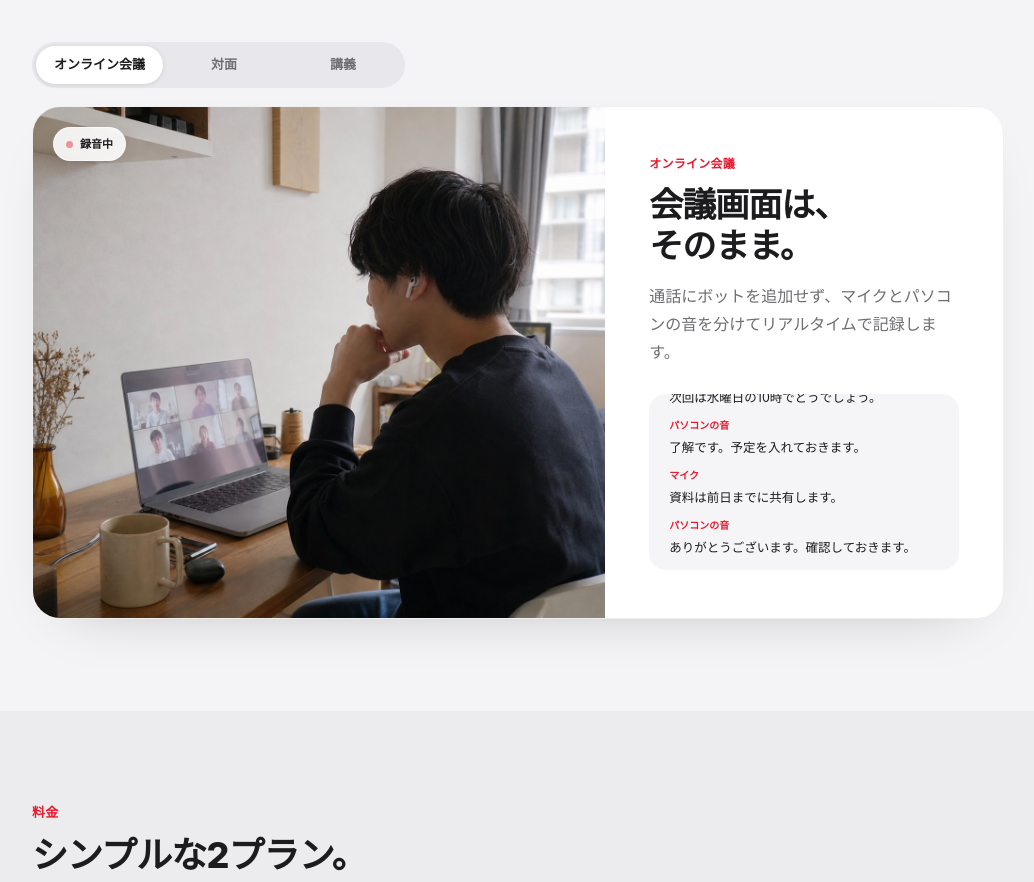
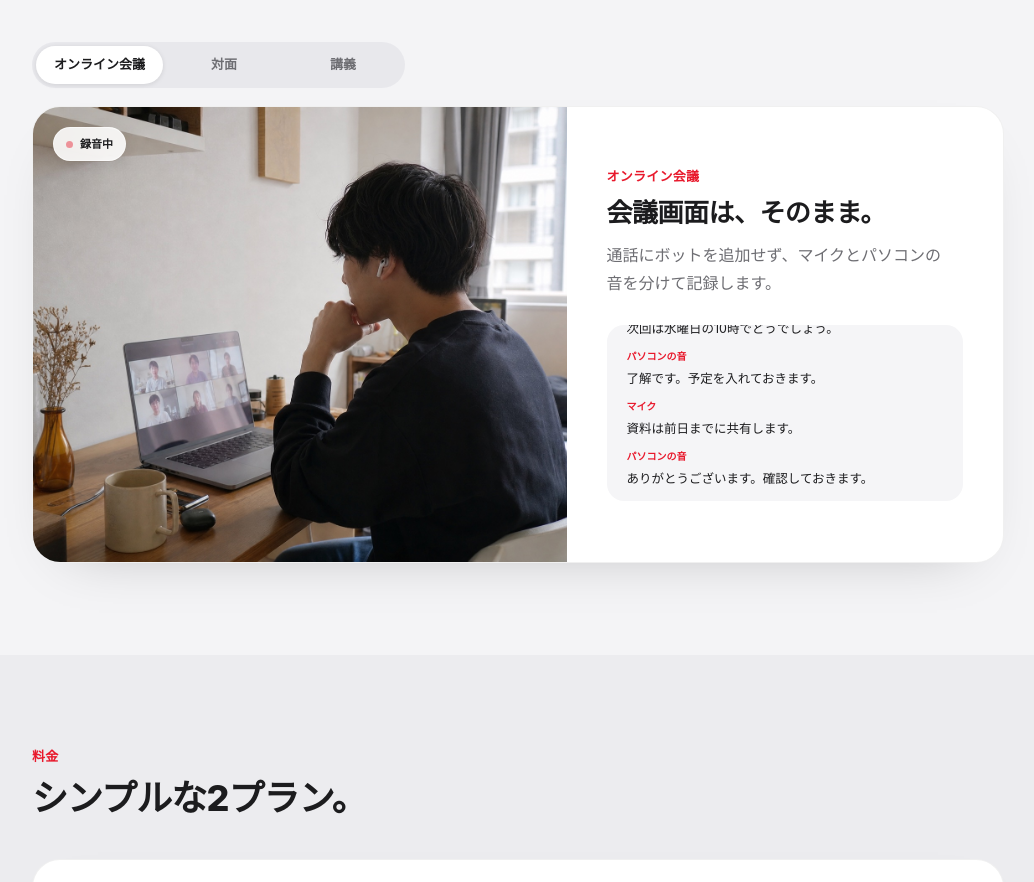
Before and after one commit to naoyattsuji/giroku-lp, a Next.js app: page / in a window 1280 px wide. Shown: the part 1437-2319 px from the top of the page, without its empty margins (122-1156 px from the left). Built offline with nearby package versions, Linux system fonts and the light colour scheme.

Commit message:
fix: 利用シーンの文章配置を統一

```diff
--- a/app/globals.css
+++ b/app/globals.css
@@ -269,7 +269,7 @@ h1, h2, h3 {
 }
 .scene-experience-card {
   display: grid;
-  grid-template-columns: minmax(0, 1.18fr) minmax(320px, 0.82fr);
+  grid-template-columns: minmax(0, 1.1fr) minmax(360px, 0.9fr);
   min-height: 455px;
   overflow: hidden;
   border: 1px solid rgba(0, 0, 0, 0.06);
@@ -321,27 +321,31 @@ h1, h2, h3 {
   flex-direction: column;
   justify-content: center;
   min-width: 0;
-  padding: 48px 44px;
+  padding: 44px 40px;
 }
 .scene-tag {
   color: var(--red);
-  font-size: 12px;
+  font-size: 13px;
   font-weight: 700;
   letter-spacing: 0.02em;
+  line-height: 1.4;
 }
 .scene-experience-copy h3 {
-  margin-top: 12px;
+  margin-top: 10px;
   color: var(--text-1);
-  font-size: clamp(25px, 3vw, 34px);
+  font-size: var(--card-title);
   font-weight: 800;
-  letter-spacing: -0.03em;
-  line-height: 1.2;
+  letter-spacing: -0.02em;
+  line-height: 1.3;
 }
 .scene-description {
-  margin-top: 16px;
+  margin-top: 12px;
   color: var(--text-2);
   font-size: var(--body-size);
   line-height: var(--body-leading);
+  text-wrap: pretty;
+  word-break: auto-phrase;
+  line-break: strict;
 }
 .scene-transcript {
   height: 176px;
@@ -663,7 +667,6 @@ h1, h2, h3 {
   .scene-experience-card { grid-template-columns: 1fr; min-height: 0; border-radius: 22px; }
   .scene-experience-photo { min-height: 0; aspect-ratio: 4 / 3; }
   .scene-experience-copy { padding: 30px 26px 32px; }
-  .scene-experience-copy h3 { font-size: 26px; }
   .scene-description { font-size: 15px; }
   .scene-transcript { margin-top: 22px; padding: 17px; }
   .pricing-compare { border-radius: 22px; }
--- a/app/page.tsx
+++ b/app/page.tsx
@@ -20,7 +20,7 @@ const scenes = [
     photo: "/scenes/online-meeting.jpg",
     tag: "オンライン会議",
     title: "会議画面は、そのまま。",
-    desc: "通話にボットを追加せず、マイクとパソコンの音を分けてリアルタイムで記録します。",
+    desc: "通話にボットを追加せず、マイクとパソコンの音を分けて記録します。",
     lines: [
       { speaker: "マイク", text: "次回は水曜日の10時でどうでしょう。" },
       { speaker: "パソコンの音", text: "了解です。予定を入れておきます。" },
@@ -35,7 +35,7 @@ const scenes = [
     photo: "/scenes/in-person.jpg",
     tag: "対面",
     title: "パソコンを置くだけ。",
-    desc: "自分と相手の声をその場で文字に。会話を止めず、メモを取る手間を減らせます。",
+    desc: "自分と相手の声をその場で文字に。メモを取らず、会話に集中できます。",
     lines: [
       { speaker: "マイク", text: "まずは画面案から確認しましょう。" },
       { speaker: "マイク", text: "この配置なら見やすそうですね。" },
@@ -50,7 +50,7 @@ const scenes = [
     photo: "/scenes/lecture.jpg",
     tag: "講義",
     title: "聞くことに集中。",
-    desc: "聞き逃した箇所を、あとから文字と音声で確認。大切な説明を探し直せます。",
+    desc: "聞き逃した箇所を、あとから文字と音声で確認できます。",
     lines: [
       { speaker: "マイク", text: "ここが今日の重要なポイントです。" },
       { speaker: "マイク", text: "まず、前回の内容を振り返ります。" },
```
